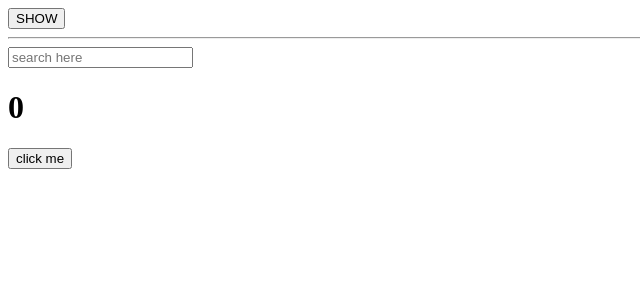
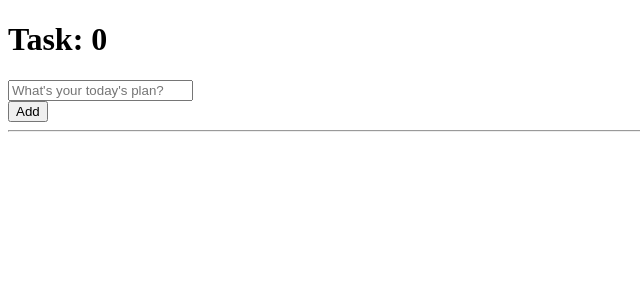
Before and after one commit to Inginginging/Reactivity-movie-app, a React (Create React App) app: page / in a window 1280 px wide. Shown: the top 300 px of the page, without its empty margins (0-640 px from the left). Built offline with nearby package versions, Linux system fonts and the light colour scheme.

Commit message:
Practice (Todo List)

```diff
--- a/src/App.js
+++ b/src/App.js
@@ -1,38 +1,39 @@
-import { useEffect, useState } from "react";
-
-function Hello() {
-  useEffect(() => {
-    console.log("hi :)"); //Hello가 불릴때 실행
-    return () => console.log("bye :("); //Hello component가 destroy될때 실행. -> clean up
-  }, []);
-  return <h1>HELLO</h1>;
-}
+import { useState } from "react";
 
 function App() {
-  const [counter, setCounter] = useState(0);
-  const [keyword, setKeyword] = useState("");
-  const onClick = () => setCounter((current) => current + 1);
-  const onChange = (event) => setKeyword(event.target.value);
-  useEffect(() => console.log("API rendered...."), []); //app이 실행될때 code 실행
-  useEffect(() => console.log("i render when Keyword changes"), [keyword]); //keyword가 변할때만 code 실행
-  useEffect(() => console.log("i render when Counter changes"), [counter]); //counter가 변할때만 code 실행
-
-  const [showing, setShowing] = useState(false);
-  const onShowClick = () => setShowing((current) => !current);
+  const [toDo, setToDo] = useState("");
+  const [toDos, setToDos] = useState([]);
+  const onChange = (event) => {
+    setToDo(event.target.value);
+  };
+  const onSubmit = (event) => {
+    event.preventDefault();
+    if (toDo === "") {
+      return;
+    }
+    setToDos((currentArray) => [toDo, ...currentArray]); //현재 todos 배열에 새로운 todo 추가.
+    setToDo("");
+  };
 
   return (
     <div>
-      {showing ? <Hello /> : null}
-      <button onClick={onShowClick}>{showing ? "HIDE" : "SHOW"}</button>
+      <h1>Task: {toDos.length}</h1>
+      <form onSubmit={onSubmit}>
+        <input
+          type="text"
+          value={toDo}
+          onChange={onChange}
+          placeholder="What's your today's plan?"
+        />
+        <br />
+        <button>Add</button>
+      </form>
       <hr />
-      <input
-        placeholder="search here"
-        onChange={onChange}
-        value={keyword}
-        type="text"
-      />
-      <h1>{counter}</h1>
-      <button onClick={onClick}>click me</button>
+      <ul>
+        {toDos.map((item, index) => (
+          <li key={index}>{item}</li>
+        ))}
+      </ul>
     </div>
   );
 }
```
